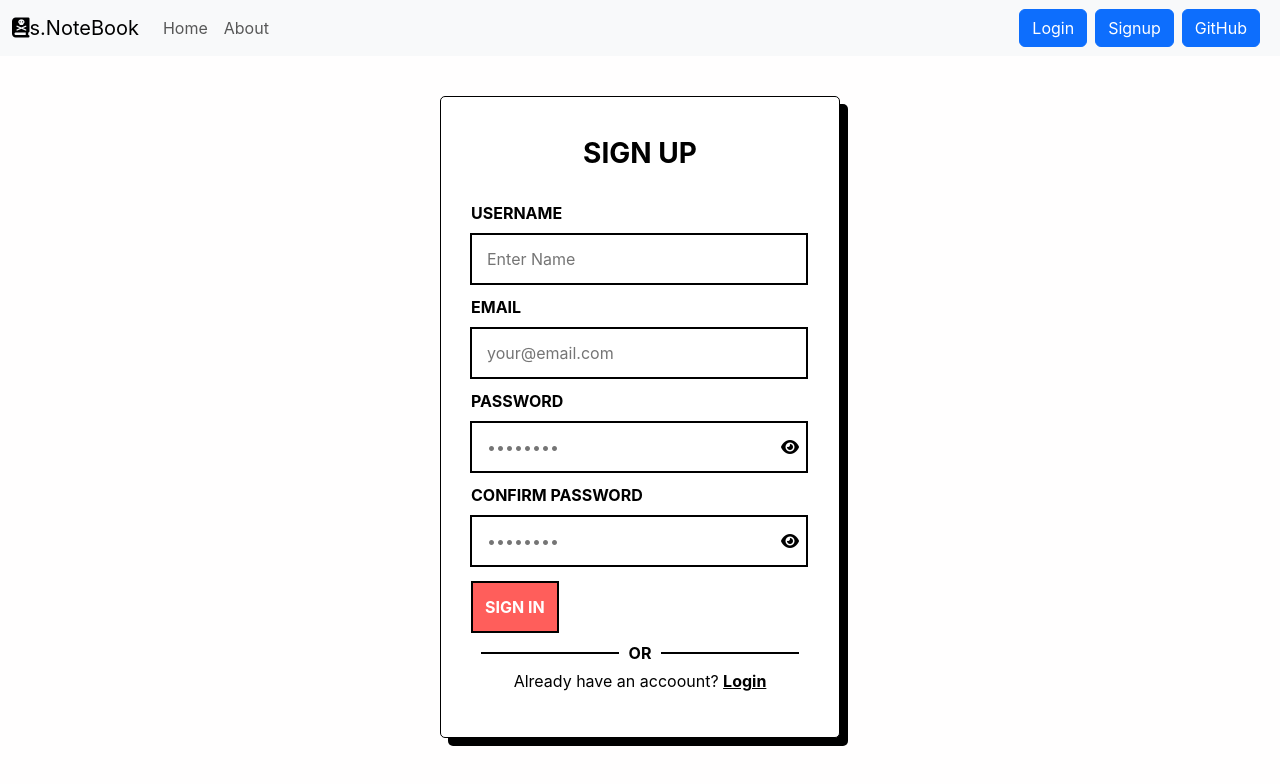
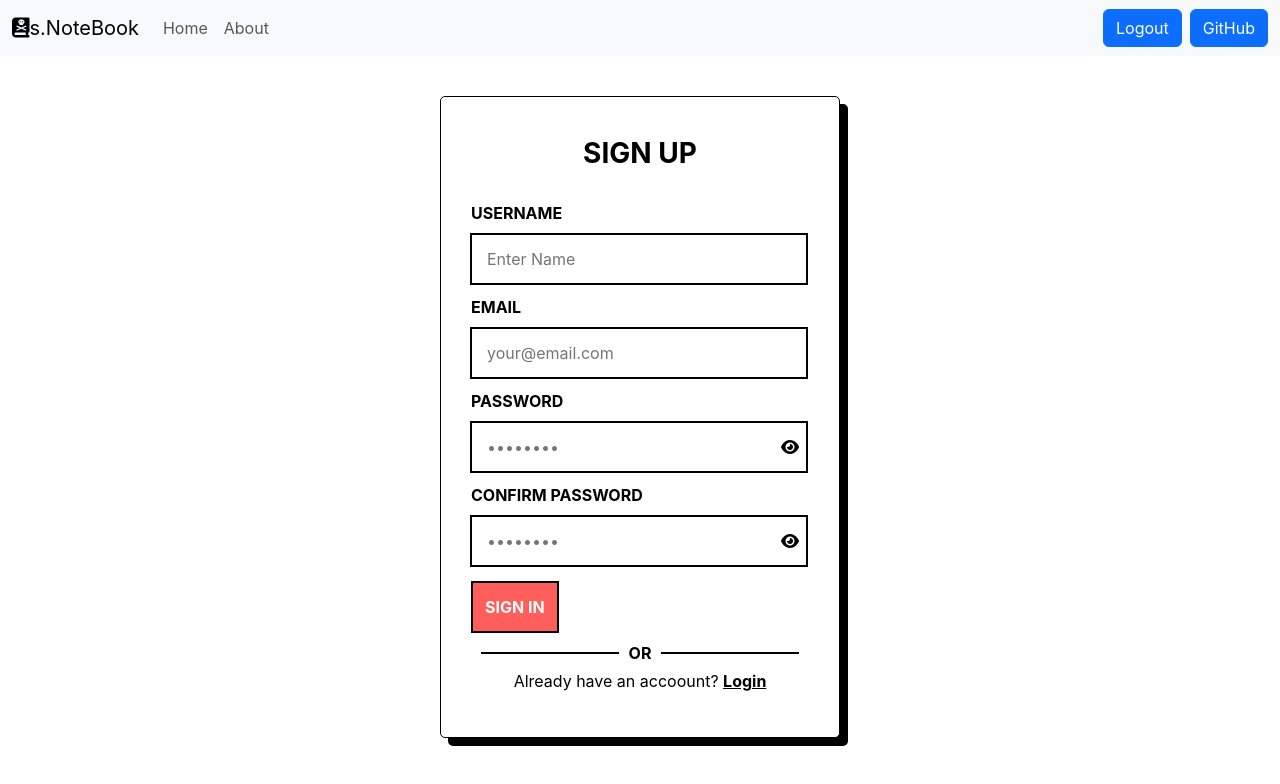
Before and after one commit to M-Saad-saif/sNotebook, a React (Create React App) app: page /signup in a window 1280 px wide. Shown: the top 784 px of the page. Built offline with nearby package versions, Linux system fonts and the light colour scheme; sample sign-in values are in the browser's storage.

Commit message:
saving token of user and giving him access

```diff
--- a/src/App.css
+++ b/src/App.css
@@ -259,3 +259,16 @@ button:hover {
     opacity: 1;
   }
 }
+
+
+/* =========Link css======== */
+.right-links {
+  /* width: 100%; */
+  cursor: pointer;
+  transition: all 0.1s;
+}
+
+.right-links:hover {
+  box-shadow: 4px 4px 0px var(--primary);
+  transform: translate(-2px, -2px);
+}
--- a/src/components/Login.js
+++ b/src/components/Login.js
@@ -1,5 +1,6 @@
 import React, { useState } from "react";
-import { Link, useNavigate } from "react-router-dom";
+import { Link , useNavigate } from "react-router-dom";
+// import { useNavigate } from "react-router";
 
 export default function Login(props) {
   const [showPassword, setShowPassword] = useState("");
@@ -14,7 +15,7 @@ export default function Login(props) {
 
   const handleSubmit = async (e) => {
     e.preventDefault();
-    const response = await fetch("http://localhost:5000/api/auth/login", {
+    const response = await fetch("http://192.168.18.106:5000/api/auth/login", {
       method: "POST",
       headers: {
         "Content-Type": "application/json",
@@ -26,7 +27,9 @@ export default function Login(props) {
     });
     const json = await response.json();
     console.log(json);
+
     if (json.success) {
+      // save the auth and redirecting
       localStorage.setItem("token", json.authtoken);
       history("/");
       props.showAlert("LogedIn successfully", "success");
--- a/src/components/Navbar.js
+++ b/src/components/Navbar.js
@@ -1,15 +1,21 @@
 import React from "react";
-import { Link } from "react-router-dom";
-import { useLocation } from "react-router";
+import { Link, useLocation, useNavigate } from "react-router-dom";
+// import { useLocation, useNavigate } from "react-router";
 
 export default function Navbar() {
   let location = useLocation();
+  let navigate = useNavigate();
+
+  const handlelogout = () => {
+    localStorage.removeItem("token");
+    navigate("/login");
+  };
 
   return (
     <nav className="navbar navbar-expand-lg bg-body-tertiary">
       <div className="container-fluid">
         <Link className="navbar-brand" to="/">
-       <i className="fa-solid fa-book-skull"></i>s.NoteBook
+          <i className="fa-solid fa-book-skull"></i>s.NoteBook
         </Link>
         <button
           className="navbar-toggler"
@@ -42,11 +48,31 @@ export default function Navbar() {
               </Link>
             </li>
           </ul>
-          <form className="d-flex" role="search">
-         <Link className="btn btn-primary mx-2" to="/login" role="button">Login</Link>
-         <Link className="btn btn-primary" to="/signup" role="button">Signup</Link>
-         <Link className="btn btn-primary mx-2" to="/" role="button">GitHub</Link>
-          </form>
+          {!localStorage.getItem("token") ? (
+            <form className="d-flex" role="search">
+              <Link className="btn btn-primary mx-2 right-links" to="/login">
+                Login
+              </Link>
+              <Link className="btn btn-primary right-links"  to="/signup" role="button">
+                Signup
+              </Link>
+              <Link className="btn btn-primary mx-2 right-links" to="/" role="button">
+                GitHub
+              </Link>
+            </form>
+          ) : (
+            <>
+              <button
+                className="btn btn-primary mx-2 my-0"
+                onClick={handlelogout}
+              >
+                Logout
+              </button>
+                <Link className="btn btn-primary " to="/" role="button" >
+                  GitHub
+                </Link>
+            </>
+          )}
         </div>
       </div>
     </nav>
--- a/src/components/Notes.js
+++ b/src/components/Notes.js
@@ -2,13 +2,19 @@ import React, { useContext, useEffect, useState, useRef } from "react";
 import noteContext from "../context/notes/noteContext";
 import Noteitems from "./Noteitems";
 import Addnote from "./Addnote";
+import { useNavigate } from "react-router";
 
 export default function Notes() {
+  const navigate = useNavigate();
   const context = useContext(noteContext);
   const { notes, getNotes, editNote } = context;
 
   useEffect(() => {
-    getNotes();
+    if (localStorage.getItem("token")) {
+      getNotes();
+    } else {
+      navigate("/login");
+    }
     // eslint-disable-next-line
   }, []);
 
@@ -66,10 +72,7 @@ export default function Notes() {
         <div className="modal-dialog">
           <div className="modal-content">
             <div className="modal-header text-center  ">
-              <h1
-                className="modal-title fs-5 "
-                id="exampleModalLabel "
-              >
+              <h1 className="modal-title fs-5 " id="exampleModalLabel ">
                 Update your Note
               </h1>
             </div>
--- a/src/components/Signup.js
+++ b/src/components/Signup.js
@@ -19,7 +19,7 @@ export default function Signup(props) {
     e.preventDefault();
     const { name, email, password } = credential;
 
-    const response = await fetch("http://localhost:5000/api/auth/create", {
+    const response = await fetch("http://192.168.18.106:5000/api/auth/create", {
       method: "POST",
       headers: {
         "Content-Type": "application/json",
--- a/src/context/notes/NoteState.js
+++ b/src/context/notes/NoteState.js
@@ -2,7 +2,7 @@ import { useState } from "react";
 import noteContext from "./noteContext";
 
 const NoteState = (props) => {
-  const host = "http://localhost:5000";
+  const host = "http://192.168.18.106:5000";
 
   const initialNotes = [];
 
@@ -15,8 +15,7 @@ const NoteState = (props) => {
       method: "GET",
       headers: {
         "Content-Type": "application/json",
-        "auth-token":
-          "eyJhbGciOiJIUzI1NiIsInR5cCI6IkpXVCJ9.eyJ1c2VyIjp7ImlkIjoiNjk1MDFlNDI0ZWJiODRlNTQ5M2QwY2VkIn0sImlhdCI6MTc2Njg1ODMwNn0.WGmD5X40uDzFf78kzgPi2hgo1RJOxSlRBjsZaQLllfk",
+        "auth-token": localStorage.getItem("token"),
       },
     });
     const json = await response.json();
@@ -32,8 +31,7 @@ const NoteState = (props) => {
       method: "POST",
       headers: {
         "Content-Type": "application/json",
-        "auth-token":
-          "eyJhbGciOiJIUzI1NiIsInR5cCI6IkpXVCJ9.eyJ1c2VyIjp7ImlkIjoiNjk1MDFlNDI0ZWJiODRlNTQ5M2QwY2VkIn0sImlhdCI6MTc2Njg1ODMwNn0.WGmD5X40uDzFf78kzgPi2hgo1RJOxSlRBjsZaQLllfk",
+        "auth-token": localStorage.getItem("token"),
       },
       body: JSON.stringify({ title, description, tag }),
       // …
@@ -52,8 +50,7 @@ const NoteState = (props) => {
       method: "DELETE",
       headers: {
         "Content-Type": "application/json",
-        "auth-token":
-          "eyJhbGciOiJIUzI1NiIsInR5cCI6IkpXVCJ9.eyJ1c2VyIjp7ImlkIjoiNjk1MDFlNDI0ZWJiODRlNTQ5M2QwY2VkIn0sImlhdCI6MTc2Njg1ODMwNn0.WGmD5X40uDzFf78kzgPi2hgo1RJOxSlRBjsZaQLllfk",
+        "auth-token": localStorage.getItem("token"),
       },
       body: JSON.stringify({ title, description, tag }),
       // …
@@ -77,8 +74,7 @@ const NoteState = (props) => {
       method: "PUT",
       headers: {
         "Content-Type": "application/json",
-        "auth-token":
-          "eyJhbGciOiJIUzI1NiIsInR5cCI6IkpXVCJ9.eyJ1c2VyIjp7ImlkIjoiNjk1MDFlNDI0ZWJiODRlNTQ5M2QwY2VkIn0sImlhdCI6MTc2Njg1ODMwNn0.WGmD5X40uDzFf78kzgPi2hgo1RJOxSlRBjsZaQLllfk",
+        "auth-token": localStorage.getItem("token"),
       },
       body: JSON.stringify({ title, description, tag }),
       // …
```
Also changed, not shown: 1 other file (tests, documents, lock files or other folders).
